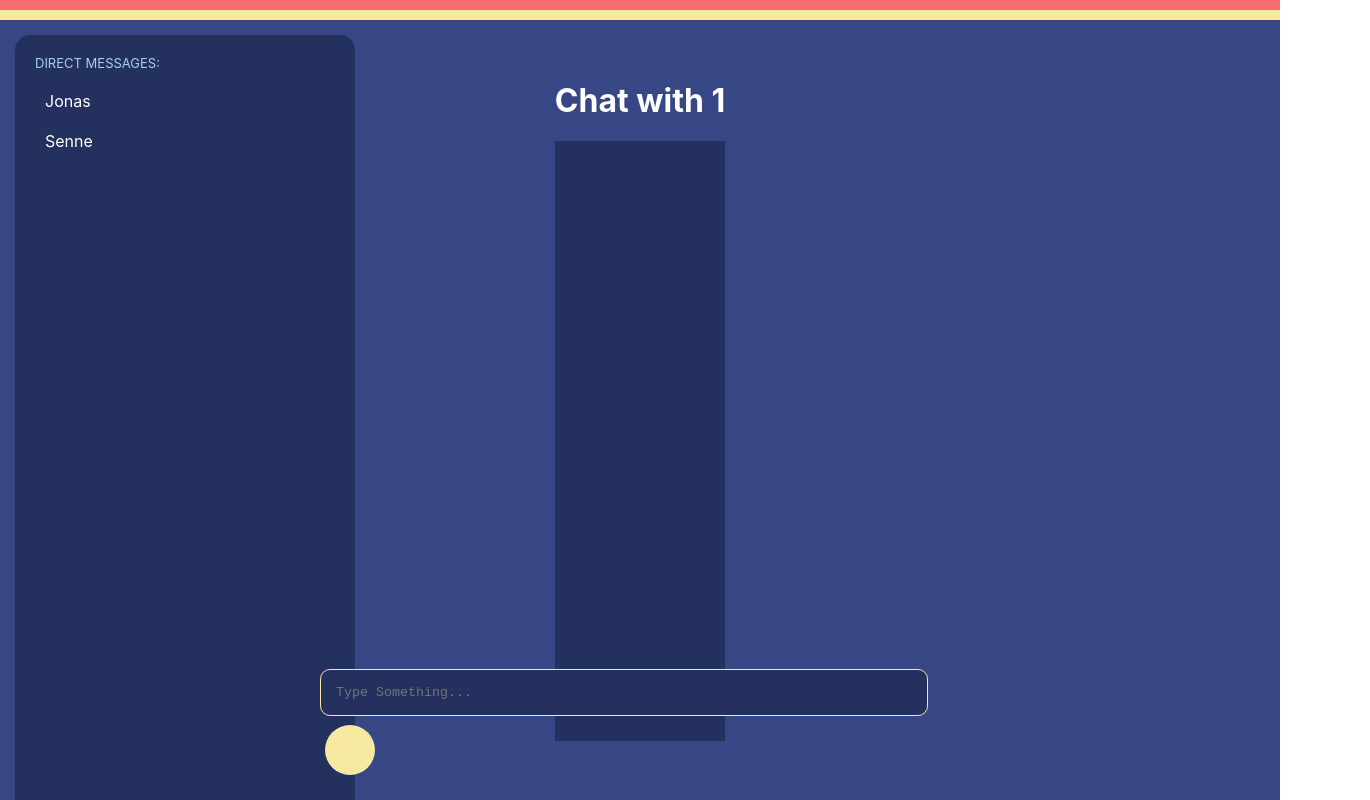
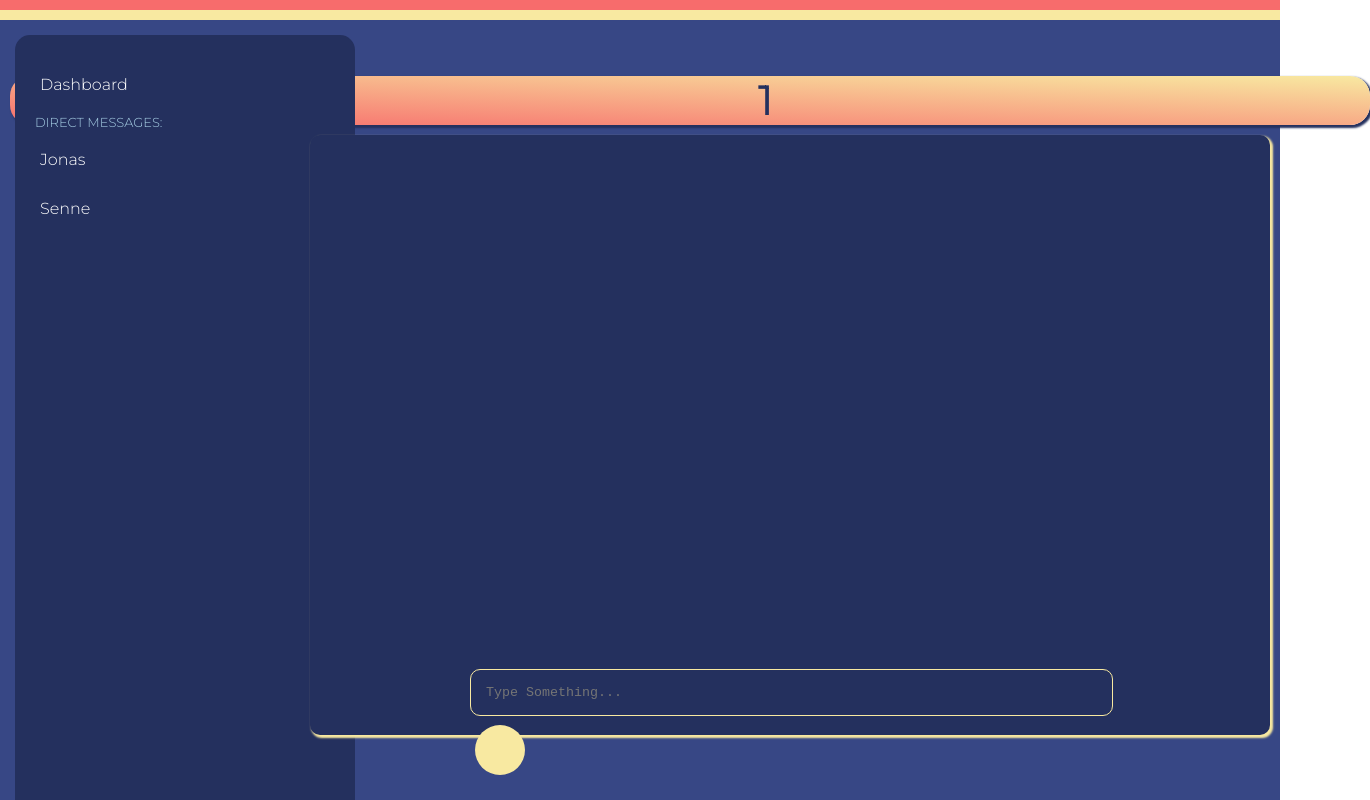
Before and after one commit to snenenenenenene/FlareHive, a React (Create React App) app in the folder frontend/: page /chat/1 in a window 1280 px wide. Shown: the whole page, 1370 px wide, since content can reach past the window. Built offline with nearby package versions, Linux system fonts and the light colour scheme.

Commit message:
Chat Styling

```diff
--- a/frontend/public/index.html
+++ b/frontend/public/index.html
@@ -9,6 +9,9 @@
       name="description"
       content="Web site created using create-react-app"
     />
+    <link rel="preconnect" href="https://fonts.googleapis.com">
+<link rel="preconnect" href="https://fonts.gstatic.com" crossorigin>
+<link href="https://fonts.googleapis.com/css2?family=Montserrat:wght@300&display=swap" rel="stylesheet">
     <link rel="apple-touch-icon" href="%PUBLIC_URL%/logo192.png" />
     <link rel="manifest" href="%PUBLIC_URL%/manifest.json" />
     <title>FlareHive</title>
--- a/frontend/src/App.css
+++ b/frontend/src/App.css
@@ -11,6 +11,7 @@ body {
   height: 100%;
   width: 100%;
   margin: 0;
+  font-family: "Montserrat", sans-serif;
 }
 .App {
   background-color: var(--primary-2);
@@ -59,12 +60,14 @@ body {
   cursor: pointer;
   padding: 10px 0 10px 10px;
   border-radius: 5px;
+  margin: 10px -5px;
 }
 
 .chat:hover {
   background-color: var(--primary-3);
   color: var(--primary);
   font-weight: bolder;
+  transition: all 0.3s;
 }
 
 .direct-messages-text {
@@ -73,18 +76,37 @@ body {
   margin-bottom: 10px;
 }
 
+.recipient-name {
+  margin: 10px 55%;
+  font-size: 40px;
+  font-weight: bolder;
+  color: var(--primary);
+}
+
+.recipient-name-container {
+  margin-right: -100px;
+  background-image: linear-gradient(
+    to top right,
+    var(--secondary),
+    var(--tertiary)
+  );
+  border-radius: 20px;
+  box-shadow: 2px 2px 2px 1px var(--primary);
+}
+
 .chat-container {
   justify-content: center;
   position: relative;
   background-color: var(--primary-1);
   height: 85%;
-  width: 100%;
+  margin-left: 300px;
 }
 .input-container {
   position: fixed;
   bottom: 20px;
   left: 25%;
-  width: 50%;
+  width: 53%;
+  margin-left: 150px;
 }
 .chat-input {
   background-color: var(--primary);
@@ -126,5 +148,7 @@ body {
 .chat-area {
   background-color: var(--primary);
   height: 75vh;
-  width: 100%;
+  width: 120vh;
+  border-radius: 10px;
+  box-shadow: 2px 2px 2px 1px var(--tertiary);
 }
--- a/frontend/src/Components/Chat/Chat.Component.tsx
+++ b/frontend/src/Components/Chat/Chat.Component.tsx
@@ -12,7 +12,9 @@ const Chat = ({match} : any, props : any) => {
       <div>
         <DMSidebar/>
           <form onSubmit={(e) => sendMessage(e)}>
-        <h1>Chat with {match.params.recipient}</h1>
+            <div className="recipient-name-container">
+          <div className="recipient-name">{match.params.recipient}</div>
+          </div>
         <div className="chat-container">
         <div className="chat-area">
         </div>
--- a/frontend/src/Components/Chat/DMSidebar.Component.tsx
+++ b/frontend/src/Components/Chat/DMSidebar.Component.tsx
@@ -11,6 +11,7 @@ const DMSidebar =(props : any) => {
 
     return (
         <div className="chats">
+          <div className="chat" id="Dashboard" onClick={(e) => {history.push(`/`)}}>Dashboard</div>
             <div className="direct-messages-text">DIRECT MESSAGES: </div>
               <div className="chat" id="Jonas" onClick={(e) => {handleChatClick(e)}}>Jonas</div>
               <div className="chat" id="Senne" onClick={(e) => {handleChatClick(e)}}>Senne</div>
```
